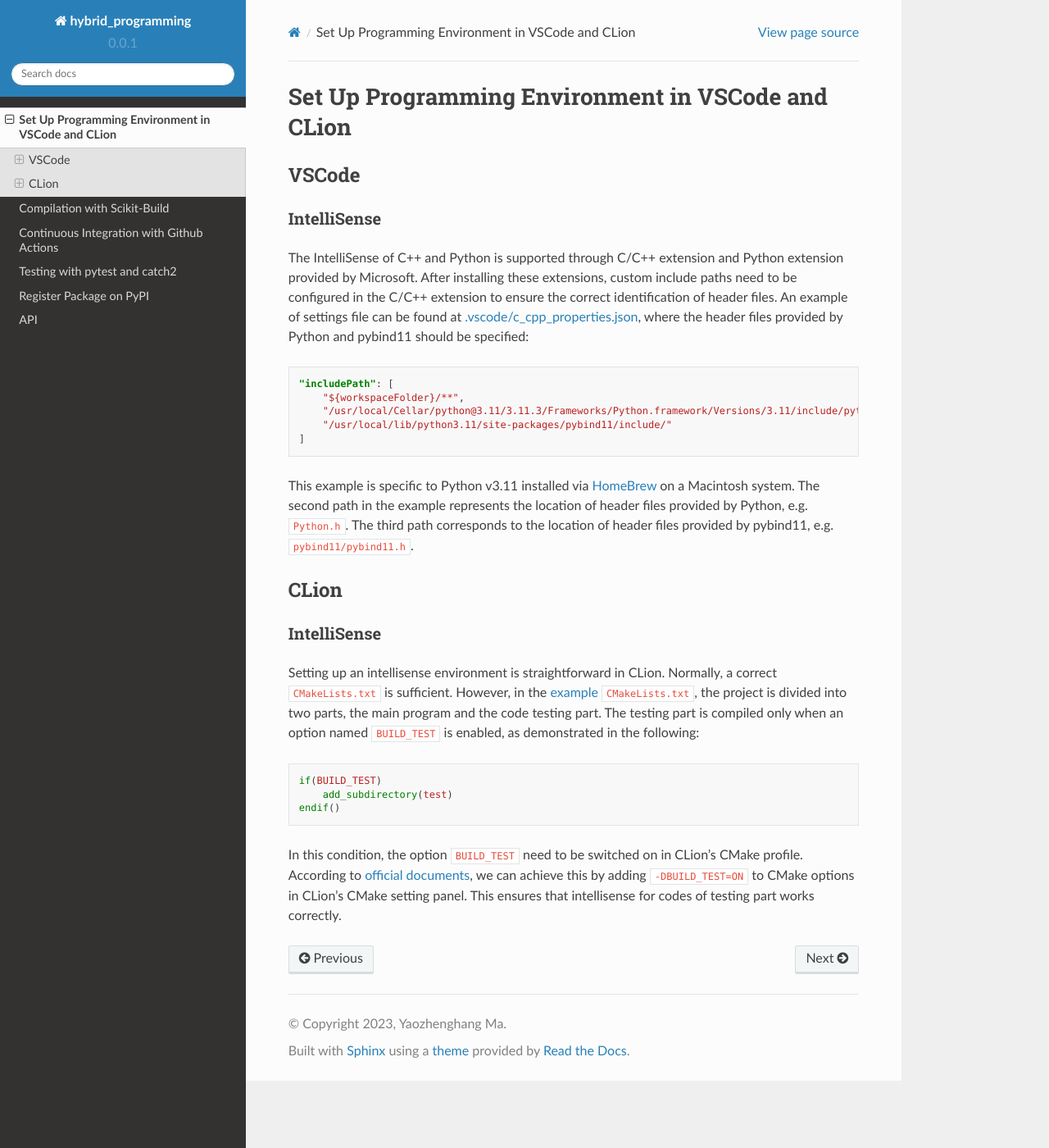
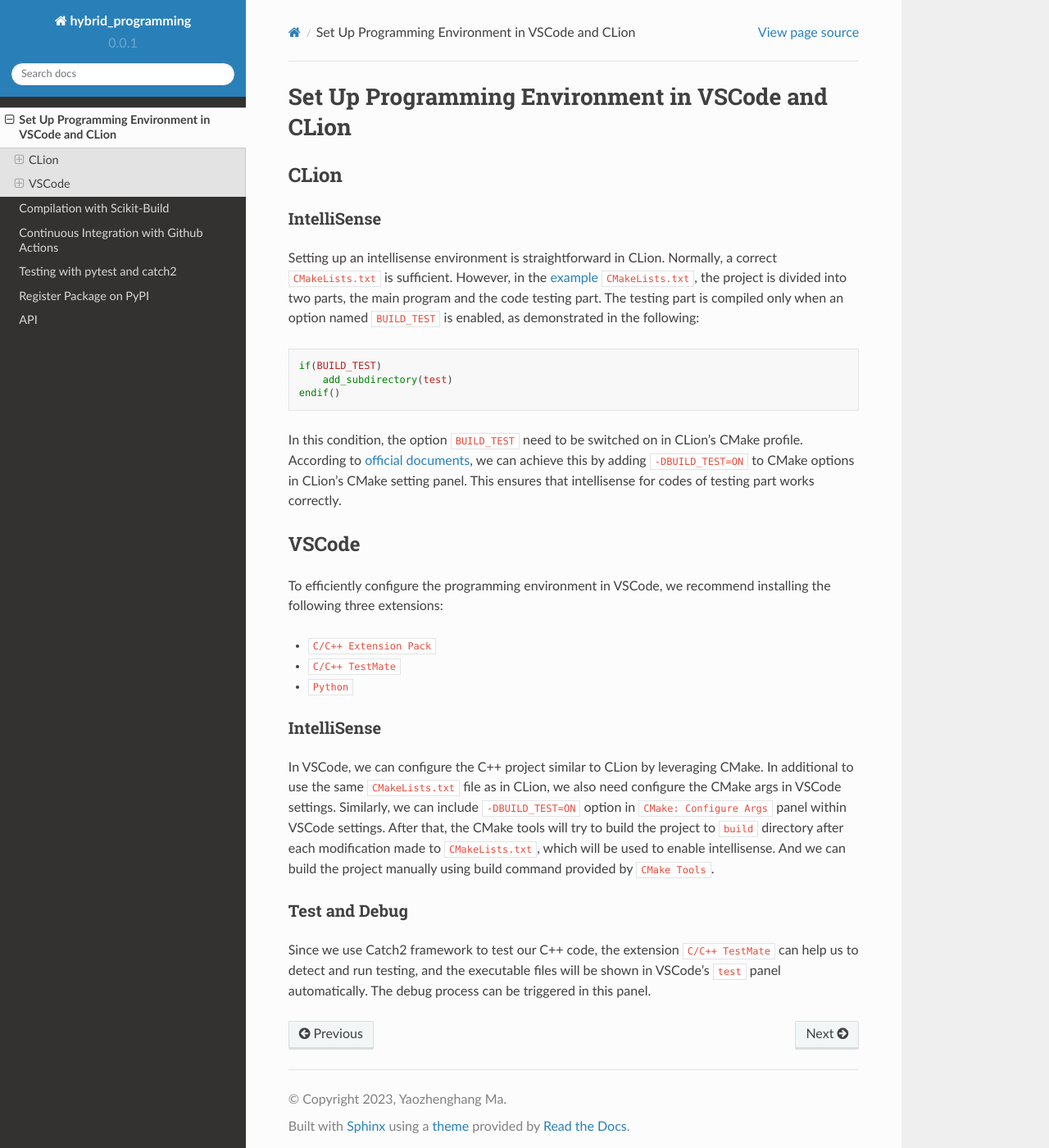
Before and after one commit to yaozhenghangma/hybrid_programming, a Sphinx documentation site: the page built from docs/source/env.md, in a window 1280 px wide and 1400 px high. Shown: the whole window at 82% size. Built offline with Sphinx 7.4.7 and the Read the Docs theme 2.0.0, drawn with Linux system fonts in a browser that asks for light colours.

Commit message:
update vscode env

````diff
--- a/docs/source/env.md
+++ b/docs/source/env.md
@@ -1,17 +1,4 @@
 # Set Up Programming Environment in VSCode and CLion
-
-## VSCode
-### IntelliSense
-
-The IntelliSense of C++ and Python is supported through C/C++ extension and Python extension provided by Microsoft. After installing these extensions, custom include paths need to be configured in the C/C++ extension to ensure the correct identification of header files. An example of settings file can be found at [.vscode/c_cpp_properties.json](https://github.com/yaozhenghangma/hybrid_programming/tree/main/.vscode/c_cpp_properties.json), where the header files provided by Python and pybind11 should be specified:
-```json
-"includePath": [
-    "${workspaceFolder}/**",
-    "/usr/local/Cellar/python@3.11/3.11.3/Frameworks/Python.framework/Versions/3.11/include/python3.11/",
-    "/usr/local/lib/python3.11/site-packages/pybind11/include/"
-]
-```
-This example is specific to Python v3.11 installed via [HomeBrew](https://brew.sh) on a Macintosh system. The second path in the example represents the location of header files provided by Python, e.g. `Python.h`. The third path corresponds to the location of header files provided by pybind11, e.g. `pybind11/pybind11.h`.
 
 ## CLion
 ### IntelliSense
@@ -28,3 +15,15 @@ In this condition, the option `BUILD_TEST` need to be switched on in CLion's CMa
 According to [official documents](https://www.jetbrains.com/help/clion/cmake-profile.html),
 we can achieve this by adding `-DBUILD_TEST=ON` to CMake options in CLion's CMake setting panel. This ensures
 that intellisense for codes of testing part works correctly.
+
+## VSCode
+To efficiently configure the programming environment in VSCode, we recommend installing the following three extensions:
+- `C/C++ Extension Pack`
+- `C/C++ TestMate`
+- `Python`
+
+### IntelliSense
+In VSCode, we can configure the C++ project similar to CLion by leveraging CMake. In additional to use the same `CMakeLists.txt` file as in CLion, we also need configure the CMake args in VSCode settings. Similarly, we can include `-DBUILD_TEST=ON` option in `CMake: Configure Args` panel within VSCode settings. After that, the CMake tools will try to build the project to `build` directory after each modification made to `CMakeLists.txt`, which will be used to enable intellisense. And we can build the project manually using build command provided by `CMake Tools`.
+
+### Test and Debug
+Since we use Catch2 framework to test our C++ code, the extension `C/C++ TestMate` can help us to detect and run testing, and the executable files will be shown in VSCode's `test` panel automatically. The debug process can be triggered in this panel.
````
